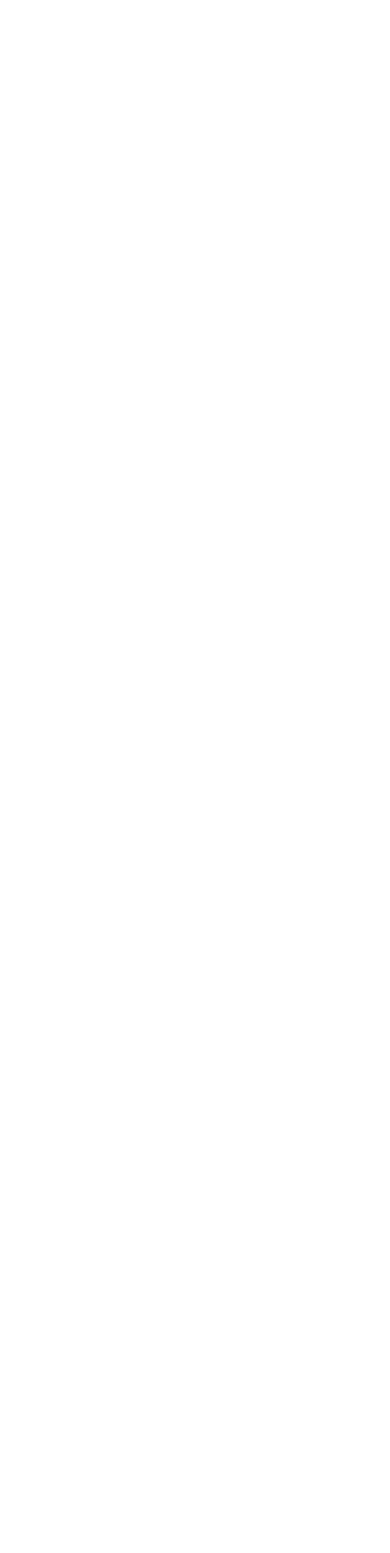
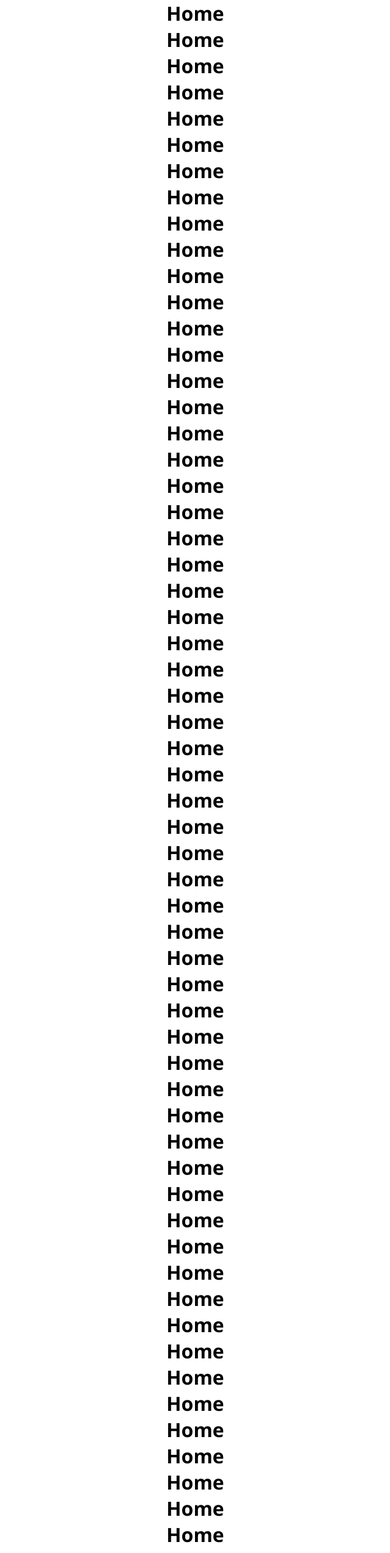
Before and after one commit to Hujaifa-Hossain/social-media-ui, a React (Create React App) app: page /home in a window 1280 px wide. Shown: the part 200-2746 px from the top of the page at 61% size, without its empty margins (76-716 px from the left). Before the commit the page ends 800 px from the top, so only its background shows below. Built offline with nearby package versions, Linux system fonts and the light colour scheme.

Commit message:
leftbar structured

```diff
--- a/src/App.js
+++ b/src/App.js
@@ -19,7 +19,9 @@ function App() {
         <NavBar />
         <div style={{ display: "flex" }}>
           <RightBar />
+          <div style={{flex: '6'}}>
           <Outlet />
+          </div>
           <LeftBar />
         </div>
       </div>
--- a/src/components/leftBar/LeftBar.jsx
+++ b/src/components/leftBar/LeftBar.jsx
@@ -2,8 +2,17 @@ import './leftBar.scss';
 
 const LeftBar = () => {
   return (
-    <div>
-      left Bar
+    <div className='leftbar'>
+      <div className="container">
+        <div className="menu">
+          <div className="user"></div>
+          <div className="item">
+            <img src="" alt="" />
+            <span></span>
+          </div>
+        </div>
+
+      </div>
     </div>
   );
 };
--- a/src/components/leftBar/leftBar.scss
+++ b/src/components/leftBar/leftBar.scss
@@ -0,0 +1,12 @@
+.leftbar{
+  flex: 2;
+  .container{
+    .menu{
+      .user{}
+      .item{
+        img{}
+        span{}
+      }
+    }
+  }
+}
--- a/src/components/navBar/navBar.scss
+++ b/src/components/navBar/navBar.scss
@@ -4,6 +4,9 @@
   align-items: center;
   padding: 10px 20px;
   border-bottom: 1px solid lightgray;
+  position: sticky;
+  top: 0;
+  background-color: #fff;
   .left {
     display: flex;
     align-items: center;
--- a/src/components/rightBar/RightBar.jsx
+++ b/src/components/rightBar/RightBar.jsx
@@ -2,7 +2,7 @@ import './rightBar.scss';
 
 const RightBar = () => {
   return (
-    <div>
+    <div className='rightbar'>
       right
     </div>
   );
--- a/src/components/rightBar/rightBar.scss
+++ b/src/components/rightBar/rightBar.scss
@@ -0,0 +1,3 @@
+.rightbar{
+  flex: 3;
+}
--- a/src/pages/home/Home.jsx
+++ b/src/pages/home/Home.jsx
@@ -3,7 +3,92 @@ import './home.scss';
 const Home = () => {
   return (
     <div className='home'>
-      Home
+      <h1>Home</h1>
+      <h1>Home</h1>
+      <h1>Home</h1>
+      <h1>Home</h1>
+      <h1>Home</h1>
+      <h1>Home</h1>
+      <h1>Home</h1>
+      <h1>Home</h1>
+      <h1>Home</h1>
+      <h1>Home</h1>
+      <h1>Home</h1>
+      <h1>Home</h1>
+      <h1>Home</h1>
+      <h1>Home</h1>
+      <h1>Home</h1>
+      <h1>Home</h1>
+      <h1>Home</h1>
+      <h1>Home</h1>
+      <h1>Home</h1>
+      <h1>Home</h1>
+      <h1>Home</h1>
+      <h1>Home</h1>
+      <h1>Home</h1>
+      <h1>Home</h1>
+      <h1>Home</h1>
+      <h1>Home</h1>
+      <h1>Home</h1>
+      <h1>Home</h1>
+      <h1>Home</h1>
+      <h1>Home</h1>
+      <h1>Home</h1>
+      <h1>Home</h1>
+      <h1>Home</h1>
+      <h1>Home</h1>
+      <h1>Home</h1>
+      <h1>Home</h1>
+      <h1>Home</h1>
+      <h1>Home</h1>
+      <h1>Home</h1>
+      <h1>Home</h1>
+      <h1>Home</h1>
+      <h1>Home</h1>
+      <h1>Home</h1>
+      <h1>Home</h1>
+      <h1>Home</h1>
+      <h1>Home</h1>
+      <h1>Home</h1>
+      <h1>Home</h1>
+      <h1>Home</h1>
+      <h1>Home</h1>
+      <h1>Home</h1>
+      <h1>Home</h1>
+      <h1>Home</h1>
+      <h1>Home</h1>
+      <h1>Home</h1>
+      <h1>Home</h1>
+      <h1>Home</h1>
+      <h1>Home</h1>
+      <h1>Home</h1>
+      <h1>Home</h1>
+      <h1>Home</h1>
+      <h1>Home</h1>
+      <h1>Home</h1>
+      <h1>Home</h1>
+      <h1>Home</h1>
+      <h1>Home</h1>
+      <h1>Home</h1>
+      <h1>Home</h1>
+      <h1>Home</h1>
+      <h1>Home</h1>
+      <h1>Home</h1>
+      <h1>Home</h1>
+      <h1>Home</h1>
+      <h1>Home</h1>
+      <h1>Home</h1>
+      <h1>Home</h1>
+      <h1>Home</h1>
+      <h1>Home</h1>
+      <h1>Home</h1>
+      <h1>Home</h1>
+      <h1>Home</h1>
+      <h1>Home</h1>
+      <h1>Home</h1>
+      <h1>Home</h1>
+      <h1>Home</h1>
+      <h1>Home</h1>
     </div>
   );
 };
```
